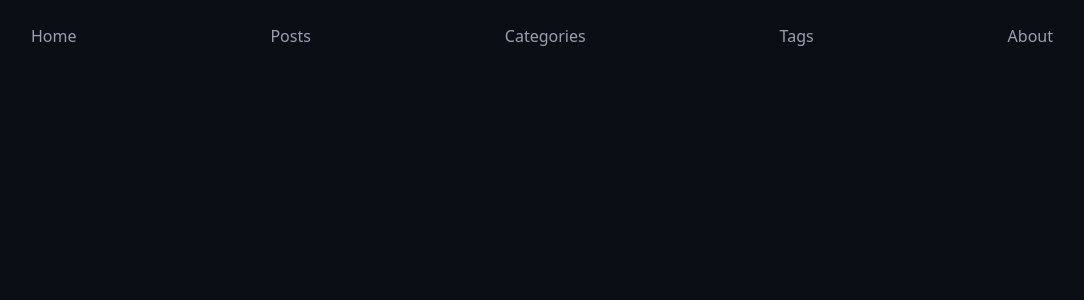
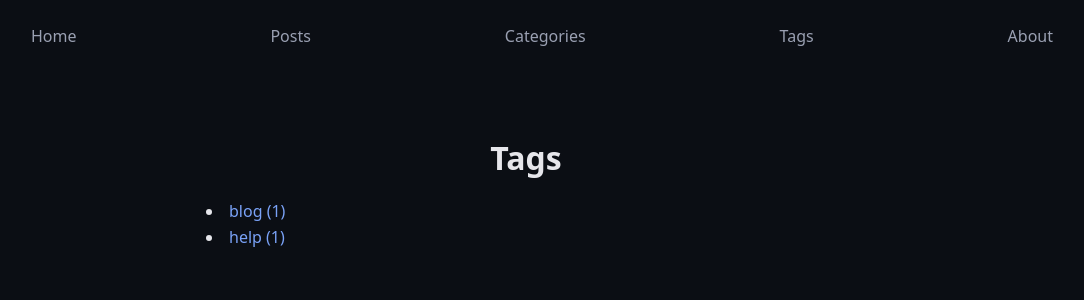
Before and after one commit to Slavetomints/jekyll-theme-nyx, a Jekyll site: the page built from _tabs/tags.md, in a window 1280 px wide. Shown: the top 300 px of the page, without its empty margins (114-1198 px from the left). Built offline with Jekyll 4.4.1, drawn with Linux system fonts in a browser that asks for light colours.

Commit message:
basic mockups of other tabs

```diff
--- a/_config.yml
+++ b/_config.yml
@@ -8,7 +8,6 @@ kramdown:
     css_class: highlight
     block:
       line_numbers: true
-
 
 exclude:
   - "*.gem"
--- a/_tabs/tags.md
+++ b/_tabs/tags.md
@@ -3,3 +3,16 @@ layout: default
 permalink: /tags/
 order: 3
 ---
+
+<h1>Tags</h1>
+
+<div class="tags-list">
+  {% for tag in site.tags %}
+    {% assign tag_name = tag[0] %}
+    <li>
+      <a href="{{ '/tags/' | append: tag_name | slugify | append: '/' | relative_url }}">
+        {{ tag_name }} ({{ tag[1].size }})
+      </a>
+    </li>
+  {% endfor %}
+</div>
```
Also changed, not shown: _tabs/about.md (+2 -0 lines), _tabs/categories.md (+13 -0 lines).
